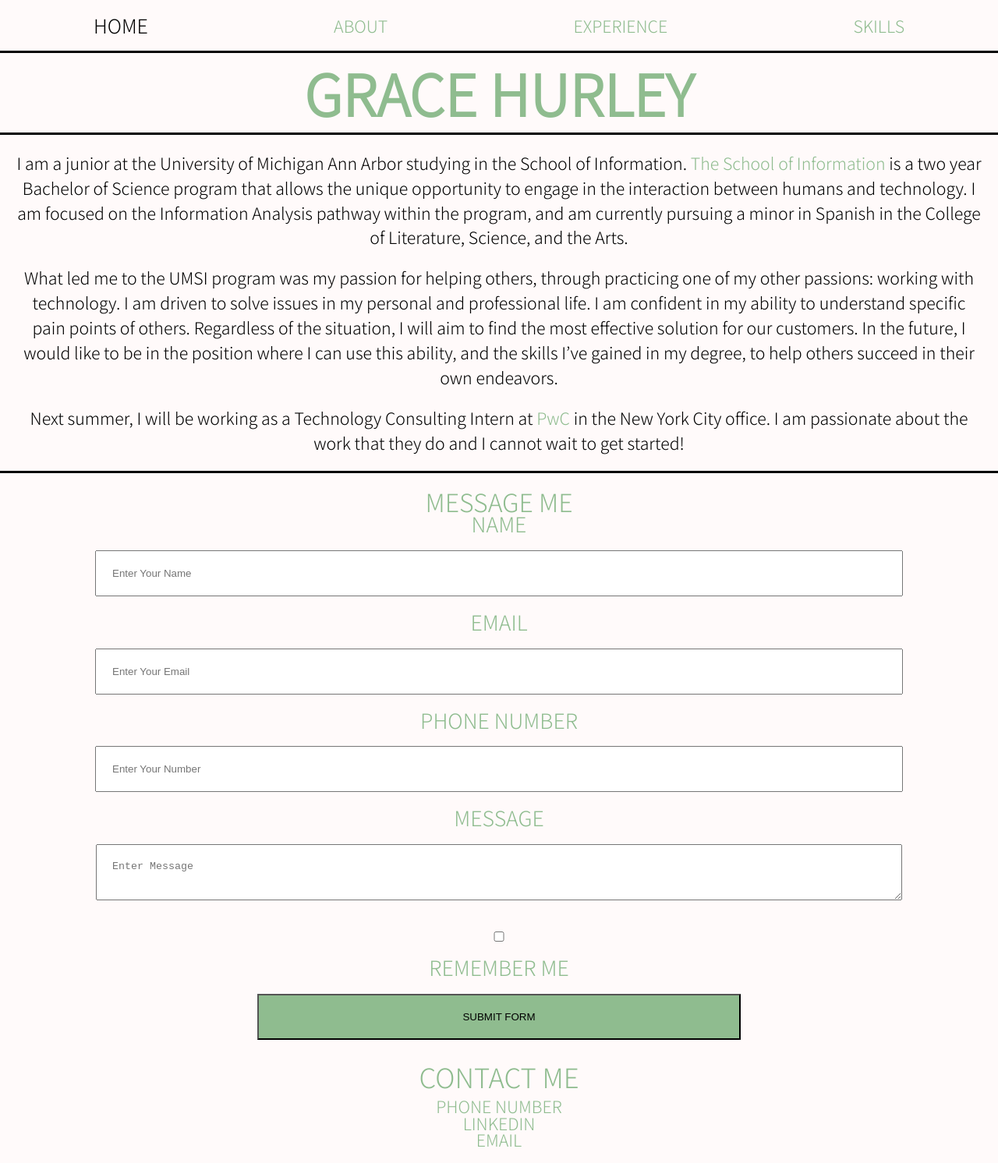
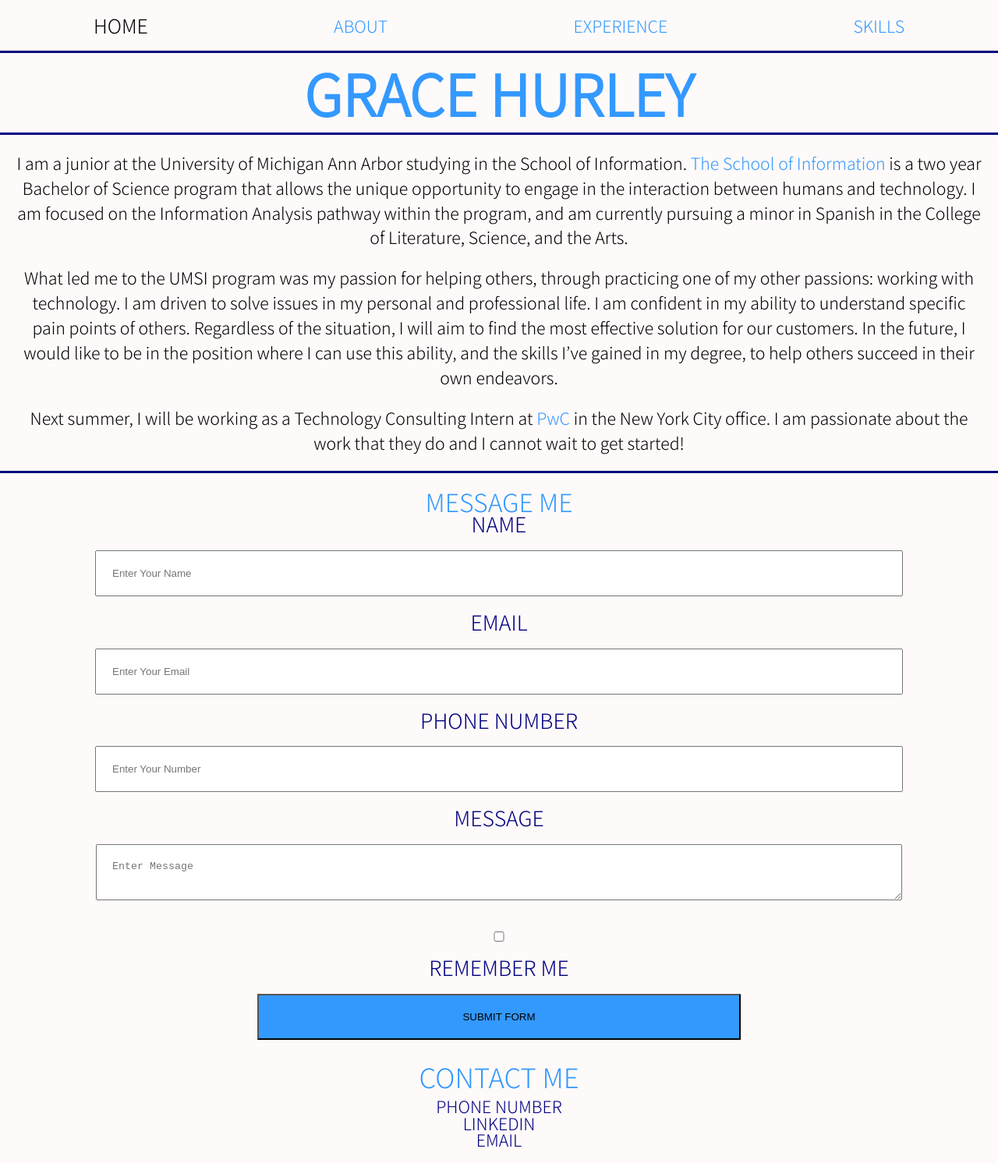
Before and after one commit to gehurley22/portfolio, a plain HTML site: page index.html in a window 1280 px wide. Shown: the whole page at 78% size. Drawn offline with Linux system fonts and the light colour scheme.

Commit message:
Add files via upload

```diff
--- a/css/style.css
+++ b/css/style.css
@@ -16,7 +16,7 @@ body{
     margin-bottom: 20px;
 }
 .link a{
-  color: #8FBC8F;
+  color: #3399FF;
   text-decoration: none;}
 
 .active a {
@@ -30,8 +30,8 @@ body{
     font-size: 25px;
 }
 header{
-    border-top:3px solid #000000;
-    border-bottom: 3px solid #000000;
+    border-top:3px solid #000080;
+    border-bottom: 3px solid #000080;
     display:flex;
     flex-flow: column;
     justify-content: center;
@@ -50,28 +50,28 @@ header{
 h1{
     font-size: 3.4em;
     text-align: center;
-    color: #8FBC8F;
+    color: #3399FF;
     margin: 0.2em;
     animation-name: headermove;
     animation-duration: 2s;
   }
-h2 {color: #8FBC8F;
+h2 {color: #3399FF;
     font-size: 1.6em;
     text-align: center;
     margin: 5px;
   }
-h3 {color: #8FBC8F;
+h3 {color: #000080;
     font-size: 1em;
     text-align: center;
     margin: 5px;
   }
-h4 {color: #8FBC8F;
+h4 {color: #000080;
     font-size: .8em;
     text-align: center;
     margin: 5px
   }
   footer{
-    color: #8FBC8F;
+    color: #3399FF;
     display:flex;
     text-align: center;
     flex-flow: column nowrap;
@@ -87,7 +87,7 @@ footer p{
   line-height: 1;
 }
 footer a{
-    color: #8FBC8F;
+    color: #000080;
     text-decoration: none;
     display:flex;
     flex-flow: column nowrap;
@@ -104,11 +104,11 @@ footer a:hover, a:focus{
 }
 
 main{
-    border-bottom: 3px solid #000000;
+    border-bottom: 3px solid #000080;
     display:block;
   }
   img {
-    border: 5px solid #8FBC8F;
+    border: 5px solid #000080;
   }
   fieldset{
     display: grid;
@@ -122,7 +122,7 @@ main{
   legend{
   text-align: center;
   font-size: 150%;
-  color: #8FBC8F;
+  color: #3399FF;
   }
   input, textarea{
     width: 80%;
@@ -130,18 +130,18 @@ main{
     margin: 20px;
   }
   label{
-    color: #8FBC8F;
+    color: #000080;
     font-size: 125%;
   }
   input[type=submit]{
-    background-color: #8FBC8F;
+    background-color: #3399FF;
     width: 50%;
   }
 
 
 /*home*/
 .container a{
-    color: #8FBC8F;
+    color: #3399FF;
     text-decoration: none;
 }
 .container a:hover, a:focus{
@@ -204,7 +204,7 @@ margin: 20px;
 }
 
 .container_experience a{
-    color: #8FBC8F;
+    color: #3399FF;
     text-decoration: none;
 }
 .container_experience a:hover, a:focus{
```
